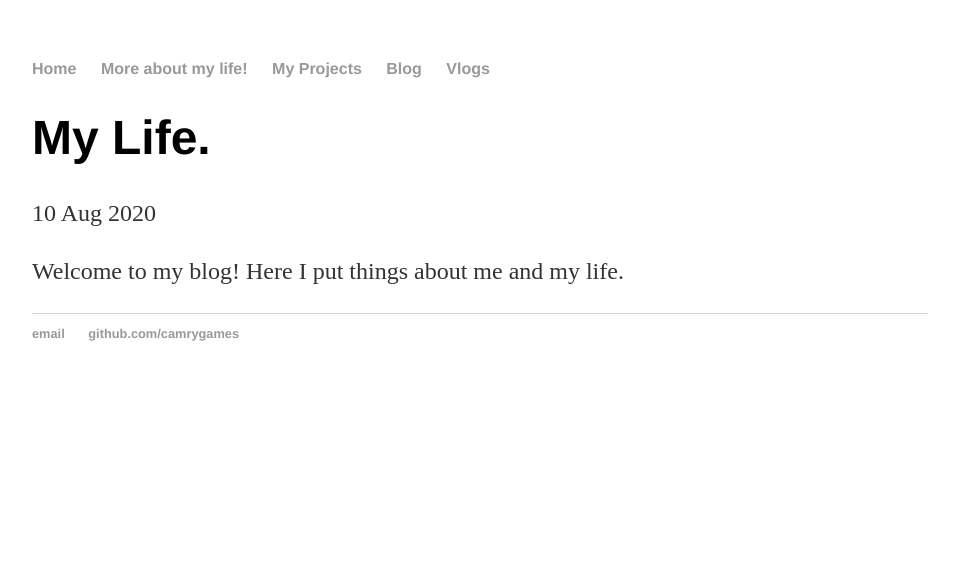
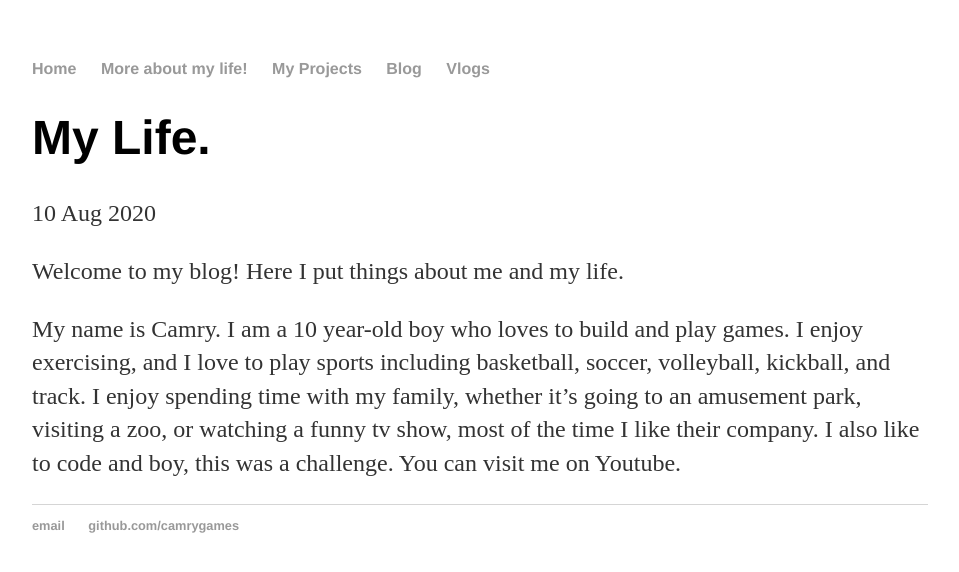
Before and after one commit to camrygames/camrygames.github.io, a Jekyll site: the page built from _posts/2020-08-10-My Life..md, in a window 1280 px wide. Shown: the top 572 px of the page, without its empty margins (160-1119 px from the left). Built offline with Jekyll 4.4.1, drawn with Linux system fonts in a browser that asks for light colours.

Commit message:
Update 2020-08-10-My Life..md

```diff
--- a/_posts/2020-08-10-My Life..md
+++ b/_posts/2020-08-10-My Life..md
@@ -5,3 +5,5 @@ date: 2020-08-10
 ---
 
 Welcome to my blog! Here I put things about me and my life.
+
+My name is Camry. I am a 10 year-old boy who loves to build and play games. I enjoy exercising, and I love to play sports including basketball, soccer, volleyball, kickball, and track. I enjoy spending time with my family, whether it's going to an amusement park, visiting a zoo, or watching a funny tv show, most of the time I like their company. I also like to code and boy, this was a challenge. You can visit me on Youtube.
```
